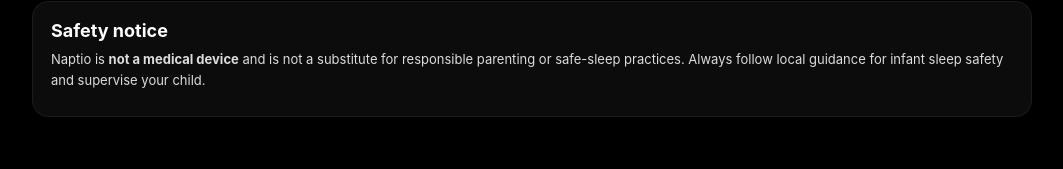
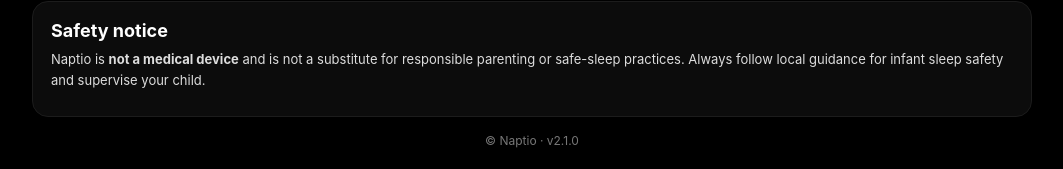
Before and after one commit to hungryfaceai/hungryface, a plain HTML site: page about/index.html in a window 1280 px wide. Shown: the part 1328-1497 px from the top of the page, without its empty margins (108-1171 px from the left). Before the commit the page ends 1473 px from the top, so only its background shows below. Drawn offline with Linux system fonts and the light colour scheme.

Commit message:
Update index.html

```diff
--- a/about/index.html
+++ b/about/index.html
@@ -74,6 +74,12 @@
     .btn-accent { background:#1a1a1a; border-color:#3a3a3a; } /* black style (not red) */
 
     .disclaimer { margin-top: 10px; font-size: 13px; color: #bbb; }
+    .site-footer {
+      margin: 16px 0 8px;
+      font-size: 12px;
+      color: #777;
+      text-align: center;
+    }
 
     /* Multi-language content visibility */
     .i18n { display:none; }
@@ -1335,6 +1341,10 @@
         </section>
       </article>
 
+      <footer class="site-footer" aria-label="Footer">
+        <span>&copy; Naptio · v2.1.0</span>
+      </footer>
+
     </div>
   </div>
 
```
